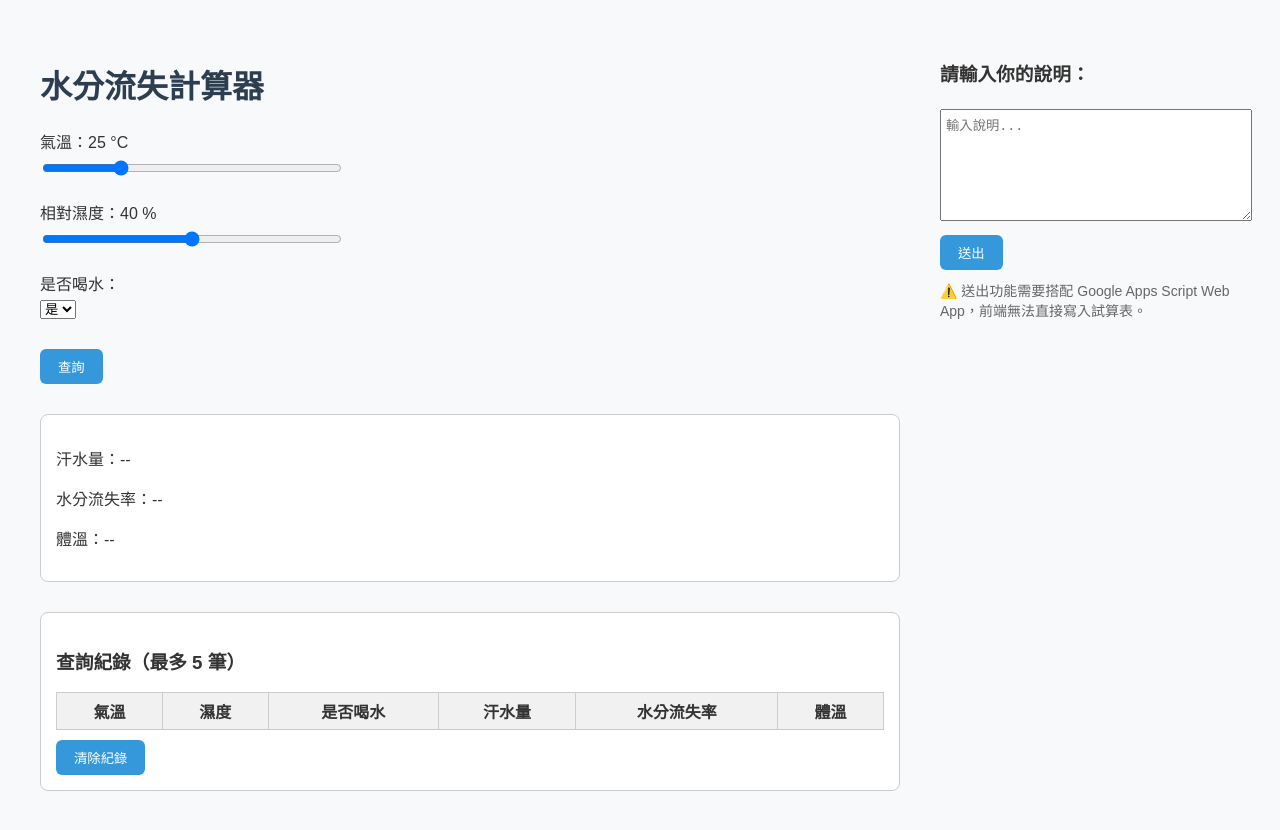
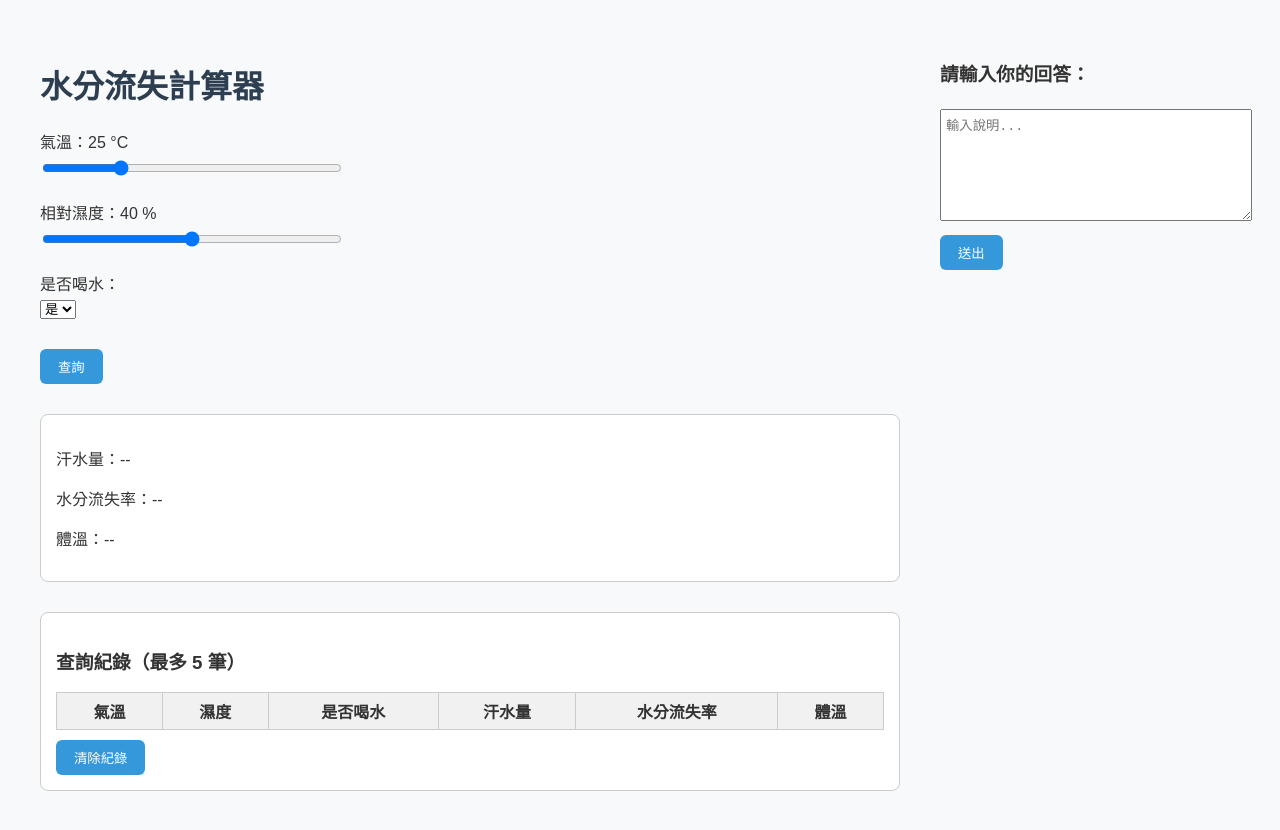
Before and after one commit to ckchickchi/test, a plain HTML site: page index.html in a window 1280 px wide. Drawn offline with Linux system fonts and the light colour scheme.

Commit message:
Update index.html

```diff
--- a/index.html
+++ b/index.html
@@ -109,18 +109,17 @@
   </div>
 
   <div class="right">
-    <h3>請輸入你的說明：</h3>
+    <h3>請輸入你的回答：</h3>
     <textarea id="userNote" placeholder="輸入說明..."></textarea>
     <button id="submitNote">送出</button>
     <p style="font-size: 14px;color:#666;margin-top:10px">
-      ⚠️ 送出功能需要搭配 Google Apps Script Web App，前端無法直接寫入試算表。
     </p>
   </div>
 
   <script>
     const SHEET_URL =
       "https://docs.google.com/spreadsheets/d/1qcMPBbuSB3jvGfhjJaxWnLZMfHq0CNXZn4vebZWpuG4/gviz/tq?tqx=out:csv&sheet=sheet1";
-    const APP_SCRIPT_URL = "在這裡填入你 Apps Script 部署後的 URL";
+    const APP_SCRIPT_URL = "https://script.google.com/macros/s/AKfycbxFTLV7C06ZTMSZ3-t6vvLdNnia5uEQO1EfnGCMWmfI2sKwuP6GXzSZZNrUyf8Wt3XMiw/exec";
 
     let data = [];
     let historyData = [];
```
